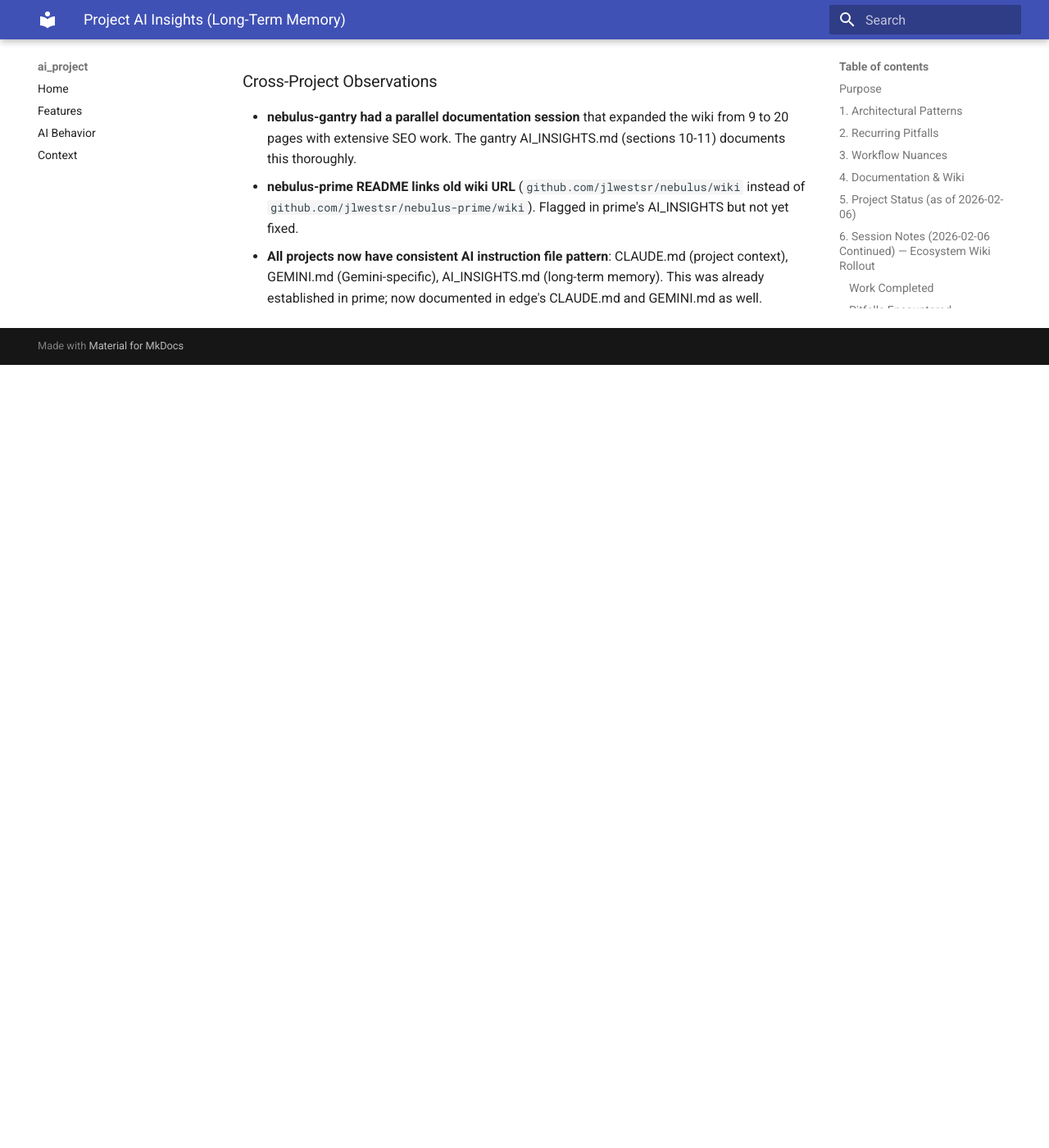
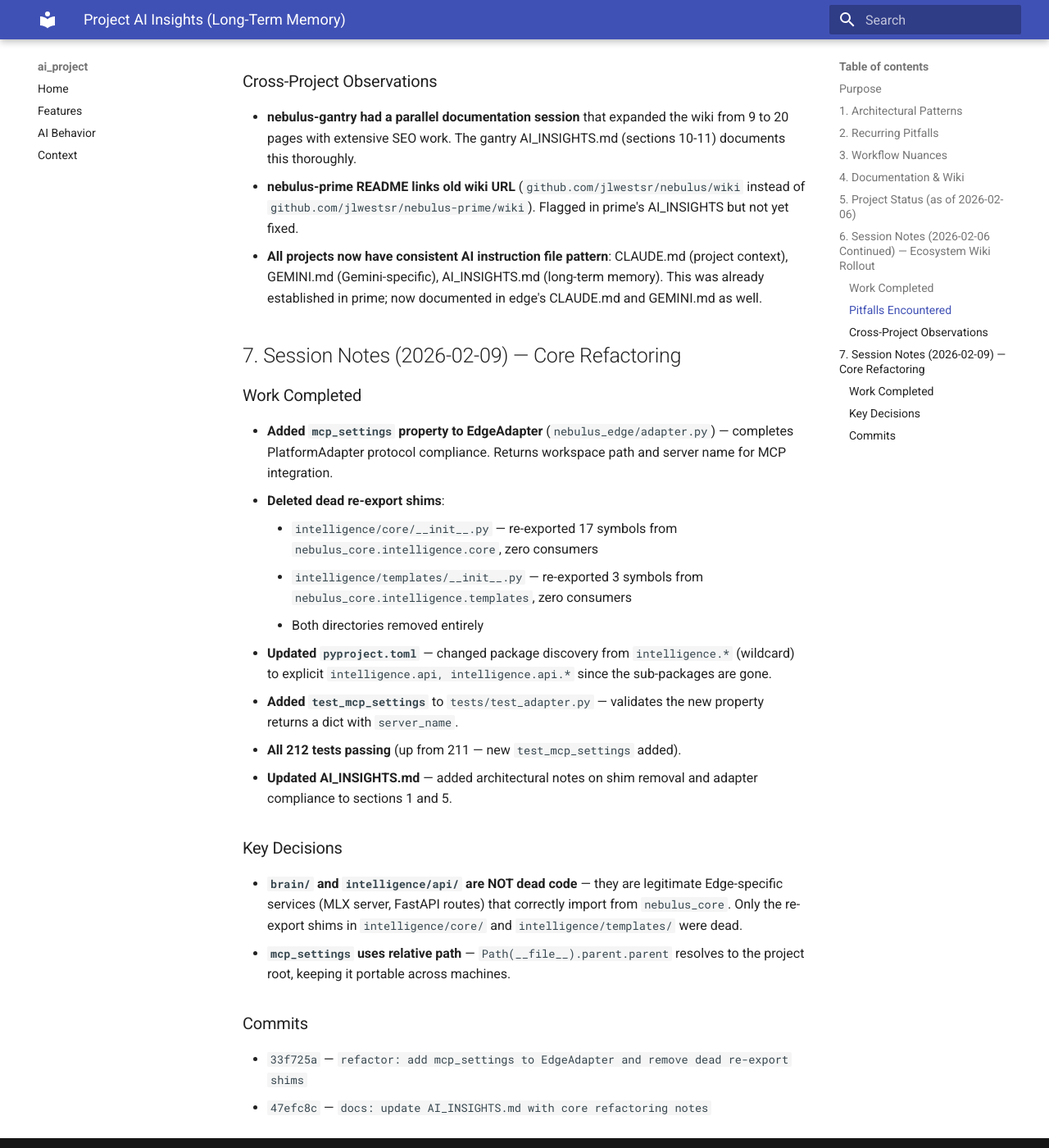
Before and after one commit to jlwestsr/nebulus-edge, an MkDocs documentation site: the page built from docs/AI_INSIGHTS.md, in a window 1280 px wide and 1400 px high, scrolled down 4774 px. Shown: the whole window at 82% size. Built offline with MkDocs 1.6.1 and Material for MkDocs 9.7.7, drawn with Linux system fonts in a browser that asks for light colours; before the commit the page ends 5219 px from its top, so only the background shows below that.

Commit message:
docs: add session notes for core refactoring to AI_INSIGHTS.md
Co-Authored-By: Claude Opus 4.6 <noreply@anthropic.com>

```diff
--- a/docs/AI_INSIGHTS.md
+++ b/docs/AI_INSIGHTS.md
@@ -81,3 +81,27 @@ This document serves as the **Long-Term Memory** for AI agents working on **Nebu
 *   **nebulus-gantry had a parallel documentation session** that expanded the wiki from 9 to 20 pages with extensive SEO work. The gantry AI_INSIGHTS.md (sections 10-11) documents this thoroughly.
 *   **nebulus-prime README links old wiki URL** (`github.com/jlwestsr/nebulus/wiki` instead of `github.com/jlwestsr/nebulus-prime/wiki`). Flagged in prime's AI_INSIGHTS but not yet fixed.
 *   **All projects now have consistent AI instruction file pattern**: CLAUDE.md (project context), GEMINI.md (Gemini-specific), AI_INSIGHTS.md (long-term memory). This was already established in prime; now documented in edge's CLAUDE.md and GEMINI.md as well.
+
+## 7. Session Notes (2026-02-09) — Core Refactoring
+
+### Work Completed
+
+*   **Added `mcp_settings` property to EdgeAdapter** (`nebulus_edge/adapter.py`) — completes PlatformAdapter protocol compliance. Returns workspace path and server name for MCP integration.
+*   **Deleted dead re-export shims**:
+    - `intelligence/core/__init__.py` — re-exported 17 symbols from `nebulus_core.intelligence.core`, zero consumers
+    - `intelligence/templates/__init__.py` — re-exported 3 symbols from `nebulus_core.intelligence.templates`, zero consumers
+    - Both directories removed entirely
+*   **Updated `pyproject.toml`** — changed package discovery from `intelligence.*` (wildcard) to explicit `intelligence.api, intelligence.api.*` since the sub-packages are gone.
+*   **Added `test_mcp_settings`** to `tests/test_adapter.py` — validates the new property returns a dict with `server_name`.
+*   **All 212 tests passing** (up from 211 — new `test_mcp_settings` added).
+*   **Updated AI_INSIGHTS.md** — added architectural notes on shim removal and adapter compliance to sections 1 and 5.
+
+### Key Decisions
+
+*   **`brain/` and `intelligence/api/` are NOT dead code** — they are legitimate Edge-specific services (MLX server, FastAPI routes) that correctly import from `nebulus_core`. Only the re-export shims in `intelligence/core/` and `intelligence/templates/` were dead.
+*   **`mcp_settings` uses relative path** — `Path(__file__).parent.parent` resolves to the project root, keeping it portable across machines.
+
+### Commits
+
+*   `33f725a` — `refactor: add mcp_settings to EdgeAdapter and remove dead re-export shims`
+*   `47efc8c` — `docs: update AI_INSIGHTS.md with core refactoring notes`
```
